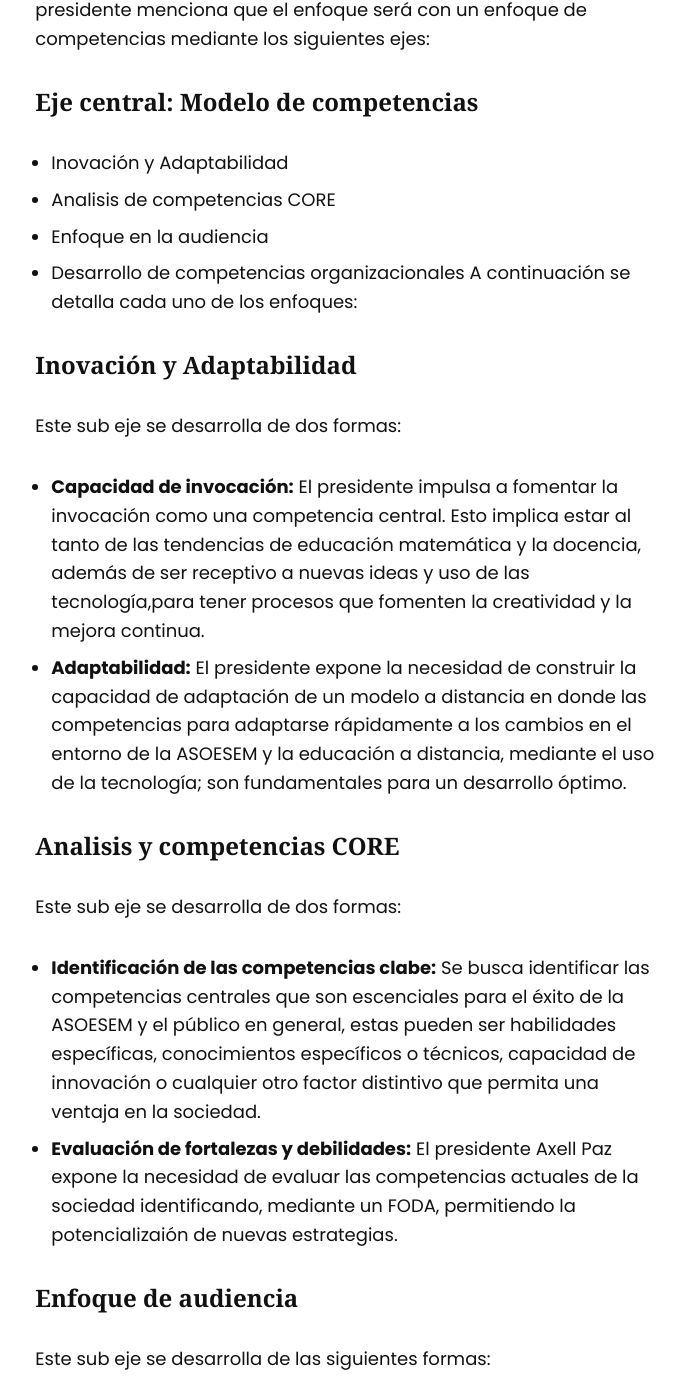
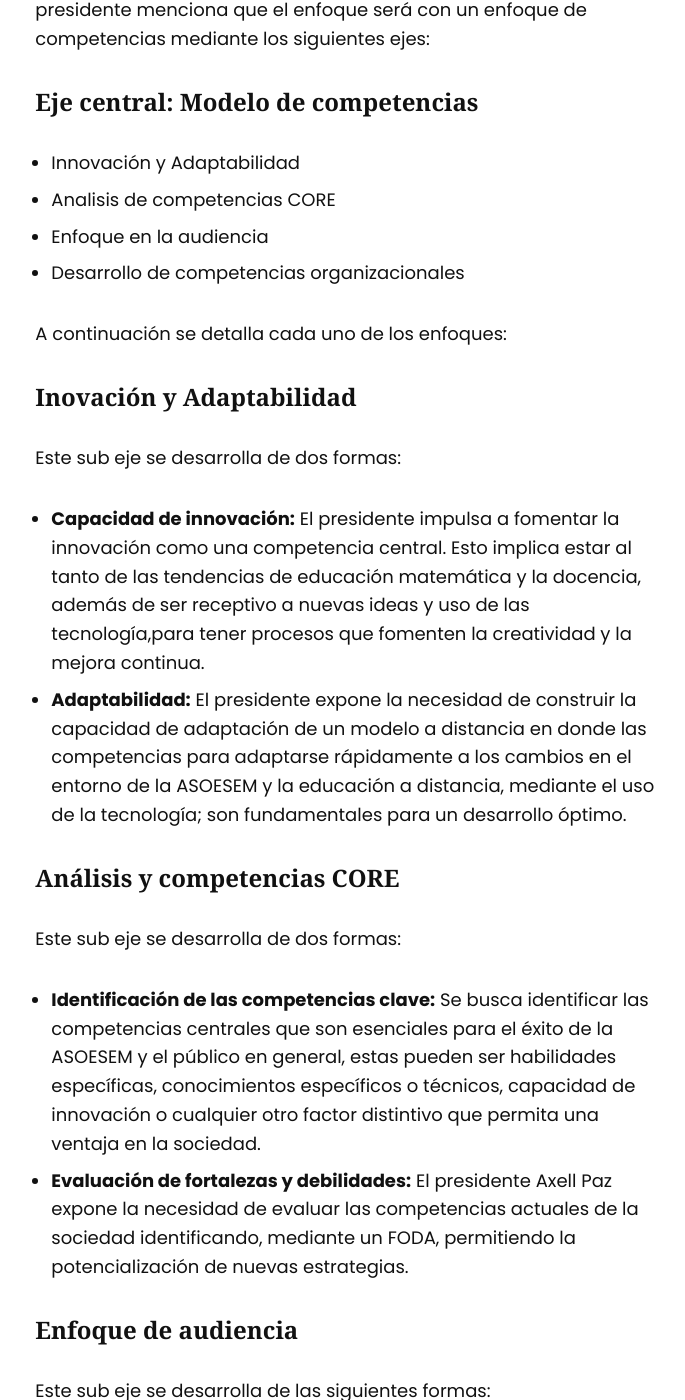
Before and after one commit to asoesem/asoesem.github.io, a Jekyll site: the page built from _posts/2024-03-01-enfoque-de-trabajo-de-la-asoesem-uned.md, in a window 1280 px wide and 1400 px high, scrolled down 1353 px. Shown: the whole window, without its empty margins (454-1139 px from the left). Built offline with Jekyll 4.4.1, drawn with Linux system fonts in a browser that asks for light colours; some of the changed text lies outside the part shown.

Commit message:
Update 2024-03-01-enfoque-de-trabajo-de-la-asoesem-uned.md

```diff
--- a/_posts/2024-03-01-enfoque-de-trabajo-de-la-asoesem-uned.md
+++ b/_posts/2024-03-01-enfoque-de-trabajo-de-la-asoesem-uned.md
@@ -14,27 +14,29 @@
 ## Presidente da a conocer el enfoque de trabajo de la ASOESEM UNED para el I Semestre 2024
 Durante el pasado mes de diciembre, el presidente de la ASOESEM UNED presentó en la Junta Directiva la nueva modalidad de trabajo de la Asociación para este I Semestre 2024; lo cual fue aprobada y de forma inmediata se dió aviso a todo el personal de la ASOESEM.
 El presidente menciona que el enfoque será con un enfoque de competencias mediante los siguientes ejes:
+
 ### Eje central: Modelo de competencias
-- Inovación y Adaptabilidad
+- Innovación y Adaptabilidad
 - Analisis de competencias CORE
 - Enfoque en la audiencia
 - Desarrollo de competencias organizacionales
+
 A continuación se detalla cada uno de los enfoques:
 
 ### Inovación y Adaptabilidad
 Este sub eje se desarrolla de dos formas:
-- **Capacidad de invocación:** El presidente impulsa a fomentar la invocación como una competencia central. Esto implica estar al tanto de las tendencias de educación matemática y la docencia, además de ser receptivo a nuevas ideas y uso de las tecnología,para tener procesos que fomenten la creatividad y la mejora continua.
+- **Capacidad de innovación:** El presidente impulsa a fomentar la innovación como una competencia central. Esto implica estar al tanto de las tendencias de educación matemática y la docencia, además de ser receptivo a nuevas ideas y uso de las tecnología,para tener procesos que fomenten la creatividad y la mejora continua.
 - **Adaptabilidad:** El presidente expone la necesidad de construir la capacidad de adaptación de un modelo a distancia en donde las competencias para adaptarse rápidamente a los cambios en el entorno de la ASOESEM y la educación a distancia, mediante el uso de la tecnología; son fundamentales para un desarrollo óptimo.
 
-### Analisis y competencias CORE
+### Análisis y competencias CORE
 Este sub eje se desarrolla de dos formas:
-- **Identificación de las competencias clabe:** Se busca identificar las competencias centrales que son escenciales para el éxito de la ASOESEM y el público en general, estas pueden ser habilidades específicas, conocimientos específicos o técnicos, capacidad de innovación o cualquier otro factor distintivo que permita una ventaja en la sociedad.
-- **Evaluación de fortalezas y debilidades:** El presidente Axell Paz expone la necesidad de evaluar las competencias actuales de la sociedad identificando, mediante un FODA, permitiendo la potencializaión de nuevas estrategias.
+- **Identificación de las competencias clave:** Se busca identificar las competencias centrales que son esenciales para el éxito de la ASOESEM y el público en general, estas pueden ser habilidades específicas, conocimientos específicos o técnicos, capacidad de innovación o cualquier otro factor distintivo que permita una ventaja en la sociedad.
+- **Evaluación de fortalezas y debilidades:** El presidente Axell Paz expone la necesidad de evaluar las competencias actuales de la sociedad identificando, mediante un FODA, permitiendo la potencialización de nuevas estrategias.
 
 ### Enfoque de audiencia
 Este sub eje se desarrolla de las siguientes formas:
 - **Comprensión de la audiencia:** Se busca desarrollar competencias que buscan comprender las necesidades y expectativas de los asociados y la población en general, implicando la recopilación de datos, la retroalimentación y el ajuste continuo de los servicios dados, para satisfacer las demandas a los objetivos de la Asociación.
-- **Experiencia del asociado:** Incluye competencias que mejoren la experiencia de cada una de las personas que reciban servicios de la ASOESEM, desde el diseño de productos, hasta el servicio a los asociados, cada interaccion debe reflejar un compromiso de satisfacción de la audiencia.
+- **Experiencia del asociado:** Incluye competencias que mejoren la experiencia de cada una de las personas que reciban servicios de la ASOESEM, desde el diseño de productos, hasta el servicio a los asociados, cada interacción debe reflejar un compromiso de satisfacción de la audiencia.
 
 ### Desarrollo de competencias organizacionales
 Este sub eje se desarrolla de dos formas:
```
